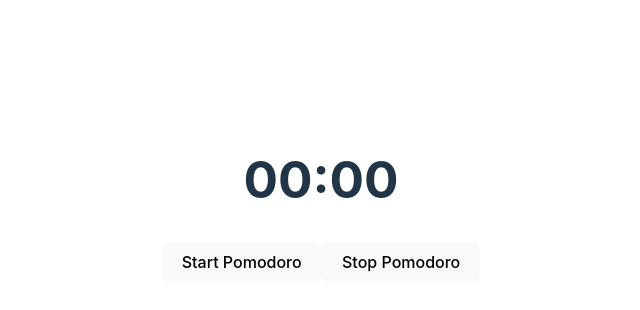
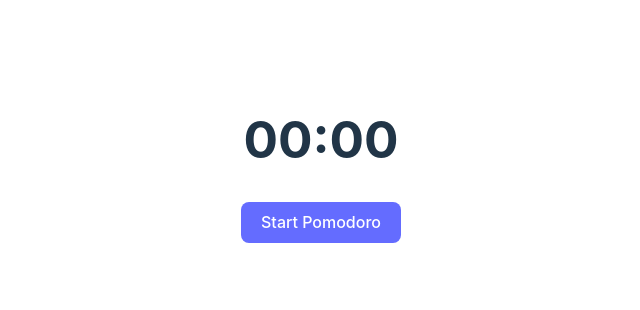
Before and after one commit to cleitonbalonekr/health-dev, a React (Vite) app: page / in a window 1280 px wide. Shown: the top 310 px of the page, without its empty margins (319-959 px from the left). Built offline with nearby package versions, Linux system fonts and the light colour scheme.

Commit message:
feat: Add stopPomodoro action and improve styles

```diff
--- /dev/null
+++ b/src/presentation/components/ConditionalView.tsx
@@ -0,0 +1,12 @@
+import React from 'react';
+
+interface Props {
+  visible: boolean;
+  children: React.ReactNode;
+}
+
+const ConditionalView: React.FC<Props> = ({ visible, children }) => {
+  return <>{visible && children}</>;
+};
+
+export default ConditionalView;
--- a/src/presentation/modules/home/home-factory.tsx
+++ b/src/presentation/modules/home/home-factory.tsx
@@ -1,17 +1,27 @@
-import { setupStartPomodoroFocus,setupGetActivePomodoro } from '@/application/use-cases';
+import {
+  setupStartPomodoroFocus,
+  setupGetActivePomodoro,
+  setupStopPomodoro,
+} from '@/application/use-cases';
 import { ChromeStoragePomodoroRepository } from '@/infra/database/chrome-storage/repositories/chrome-storage-pomodoro-repository';
 import Home from './index';
 
 const chromeStoragePomodoroRepository = new ChromeStoragePomodoroRepository();
 
-const startPomodoroFocus = setupStartPomodoroFocus(chromeStoragePomodoroRepository)
-const getActivePomodoro = setupGetActivePomodoro(chromeStoragePomodoroRepository)
+const startPomodoroFocus = setupStartPomodoroFocus(
+  chromeStoragePomodoroRepository
+);
+const getActivePomodoro = setupGetActivePomodoro(
+  chromeStoragePomodoroRepository
+);
+const stopPomodoro = setupStopPomodoro(chromeStoragePomodoroRepository);
 
 export const MakeHome: React.FC = () => {
   return (
     <Home
       startPomodoroFocus={startPomodoroFocus}
       getActivePomodoro={getActivePomodoro}
+      stopPomodoro={stopPomodoro}
     />
   );
 };
--- a/src/presentation/modules/home/index.tsx
+++ b/src/presentation/modules/home/index.tsx
@@ -1,17 +1,26 @@
-import { StartPomodoroFocus, GetActivePomodoro } from '@/application/use-cases';
+import {
+  StartPomodoroFocus,
+  GetActivePomodoro,
+  StopPomodoro,
+} from '@/application/use-cases';
+import ConditionalView from '@/presentation/components/ConditionalView';
 import React, { useEffect, useRef, useState } from 'react';
 
 export type Props = {
   startPomodoroFocus: StartPomodoroFocus;
   getActivePomodoro: GetActivePomodoro;
+  stopPomodoro: StopPomodoro;
 };
 const ONE_SECOND = 1000;
 const Home: React.FC<Props> = ({
   startPomodoroFocus,
   getActivePomodoro,
+  stopPomodoro,
 }: Props) => {
   const [pomodotoSeconds, setPomodoroSeconds] = useState(0);
   const intervalRef = useRef<number | NodeJS.Timer>(0);
+  const [hasActivePomodoro, setHasActivePomodoro] = useState(false);
+  const [loading, setloading] = useState(false);
 
   useEffect(() => {
     verifyActivePomodoro();
@@ -19,10 +28,17 @@
 
   const verifyActivePomodoro = async () => {
     try {
+      setloading(true);
       const pomodoro = await getActivePomodoro();
       if (pomodoro?.endsAt) updatePomodoroSeconds(pomodoro.endsAt);
+      setHasActivePomodoro(true);
     } catch (error: any) {
+      setHasActivePomodoro(false);
       // alert('Error verify pomodoro' + error.message);
+    } finally {
+      setTimeout(() => {
+        setloading(false);
+      }, ONE_SECOND);
     }
   };
 
@@ -36,15 +52,22 @@
       chrome.runtime.sendMessage({ time: '1' }, function (response) {
         console.log(response);
       });
+      setHasActivePomodoro(true);
       updatePomodoroSeconds(endsAt);
     } catch (error: any) {
       alert('Falha ao iniciar pomodoro' + error.message);
     }
   };
 
-  const handlerStopPomodoro = async () => {};
+  const handlerStopPomodoro = async () => {
+    clearInterval(intervalRef.current);
+    setPomodoroSeconds(0);
+    setHasActivePomodoro(false);
+    await stopPomodoro();
+  };
 
   const updatePomodoroSeconds = (endsAt: Date) => {
+    clearInterval(intervalRef.current);
     intervalRef.current = setInterval(() => {
       const milliseconds = endsAt.getTime() - new Date().getTime();
       const diferenceInSeconds = Math.floor(
@@ -70,11 +93,19 @@
 
   return (
     <main>
-      <h1>
-        {getFormattedMinutes()}:{getFormattedSeconds()}
-      </h1>
-      <button onClick={handlerStartPomodoro}>Start Pomodoro </button>
-      <button onClick={handlerStopPomodoro}>Stop Pomodoro </button>
+      <ConditionalView visible={loading}>
+        <span>Loading...</span>
+      </ConditionalView>
+      <ConditionalView visible={!loading}>
+        <h1>
+          {getFormattedMinutes()}:{getFormattedSeconds()}
+        </h1>
+        {hasActivePomodoro ? (
+          <button onClick={handlerStopPomodoro}>Stop Pomodoro </button>
+        ) : (
+          <button onClick={handlerStartPomodoro}>Start Pomodoro </button>
+        )}
+      </ConditionalView>
     </main>
   );
 };
--- a/src/presentation/styles/index.css
+++ b/src/presentation/styles/index.css
@@ -13,33 +13,25 @@
   -webkit-font-smoothing: antialiased;
   -moz-osx-font-smoothing: grayscale;
   -webkit-text-size-adjust: 100%;
-}
-
-a {
-  font-weight: 500;
-  color: #646cff;
-  text-decoration: inherit;
-}
-a:hover {
-  color: #535bf2;
+  border-radius: 10px;
 }
 
 body {
   margin: 0;
   display: flex;
   place-items: center;
-  min-width: 320px;
-  min-height: 400px;
+  min-width: 240px;
+  min-height: 320px;
   display: flex;
   flex: 1;
   align-items: center;
   justify-content: center;
+  border-radius: 10px;
 }
 main {
   flex: 1;
   align-items: center;
   justify-content: center;
-  border-radius: 10px;
 }
 
 h1 {
@@ -55,12 +47,13 @@
   font-size: 1em;
   font-weight: 500;
   font-family: inherit;
-  background-color: #1a1a1a;
+  background-color: #646cff;
+  color: #fff;
   cursor: pointer;
   transition: border-color 0.25s;
 }
 button:hover {
-  border-color: #646cff;
+  border-color: #1a1a1a;
 }
 button:focus,
 button:focus-visible {
@@ -76,6 +69,6 @@
     color: #747bff;
   }
   button {
-    background-color: #f9f9f9;
+    /* background-color: #f9f9f9; */
   }
 }
```
